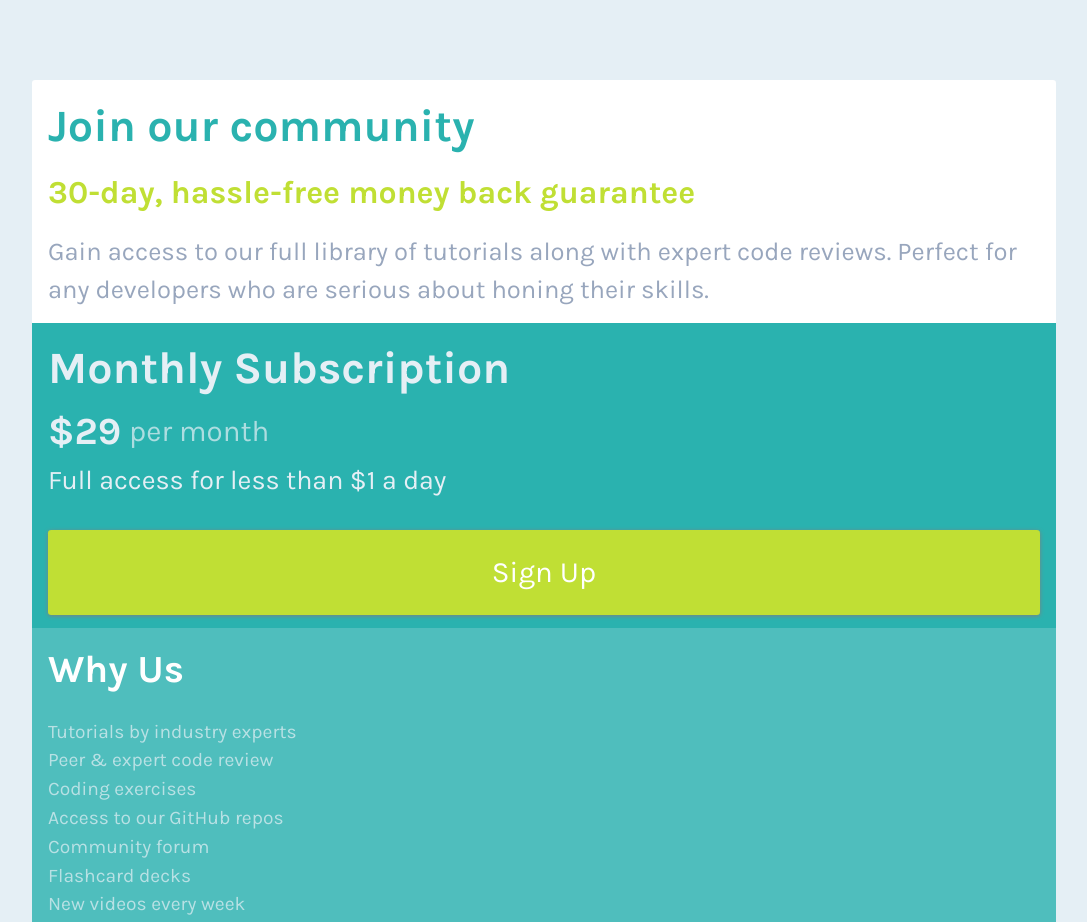
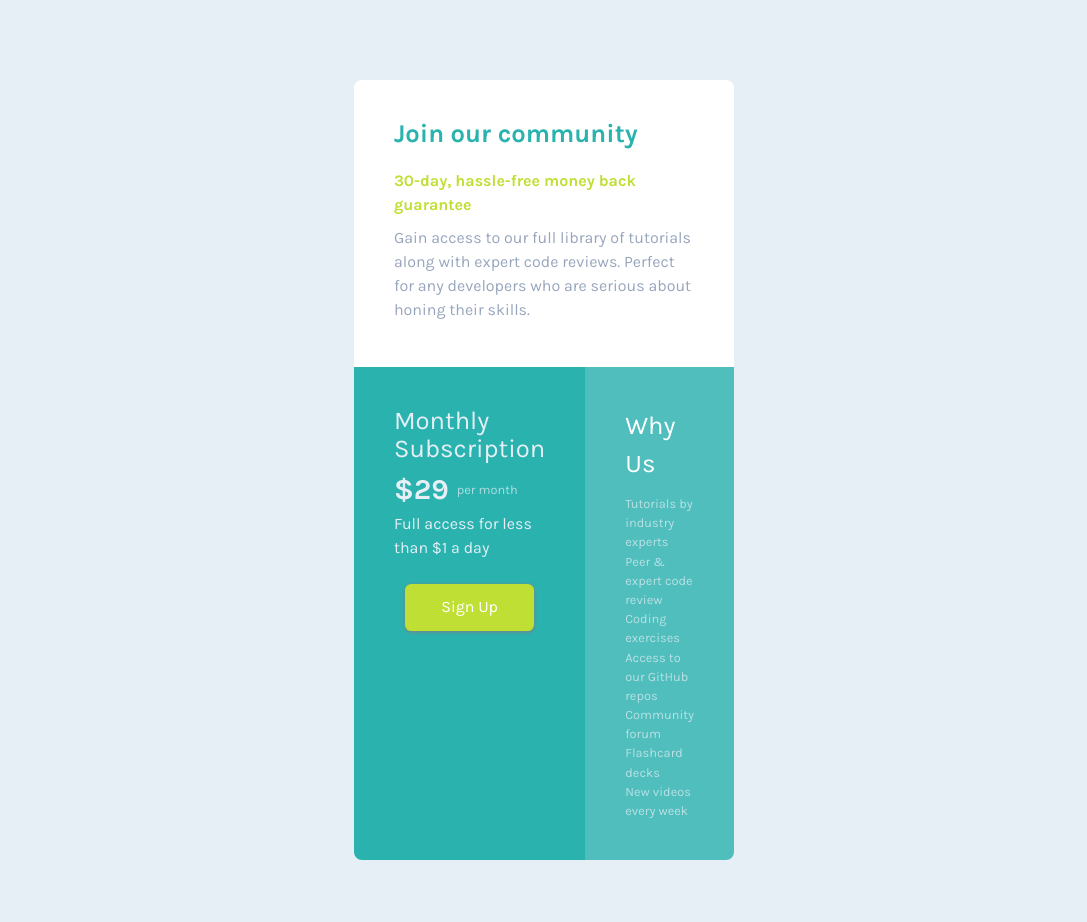
Before and after one commit to TM-WebD3V/Finished-Projects-Portofolio-Enter-Single-Grid-Card, a plain HTML site: page index.html in a window 1280 px wide. Shown: the top 922 px of the page, without its empty margins (96-1183 px from the left). Drawn offline with Linux system fonts and the light colour scheme.

Commit message:
final commit

```diff
--- a/index.html
+++ b/index.html
@@ -35,8 +35,8 @@
   <body>
     <main>
       <div class="main-card-component">
-        <div class="white-bg-component">
-          <h1 class="join">Join our community</h1>
+        <div class="white-bg-component padding-card">
+          <h1 class="join line-height">Join our community</h1>
           <h2 class="money-back">30-day, hassle-free money back guarantee</h2>
           <p class="first-info">
             Gain access to our full library of tutorials along with expert code
@@ -44,8 +44,8 @@
             their skills.
           </p>
         </div>
-        <div class="green-clr-component">
-          <h3 class="subscription">Monthly Subscription</h3>
+        <div class="green-clr-component padding-card">
+          <h3 class="subscription line-height">Monthly Subscription</h3>
           <div class="flex-price">
             <p class="dollar">&dollar;29</p>
             <p class="per-month">per month</p>
@@ -53,16 +53,30 @@
           <p class="second-info">Full access for less than &dollar;1 a day</p>
           <button class="sign-up-btn">Sign Up</button>
         </div>
-        <div class="light-green-clr-component">
+        <div class="light-green-clr-component padding-card">
           <h4 class="why">Why Us</h4>
           <ul role="list" class="list">
-            <li class="reasons">Tutorials by industry experts</li>
-            <li class="reasons">Peer &amp; expert code review</li>
-            <li class="reasons">Coding exercises</li>
-            <li class="reasons">Access to our GitHub repos</li>
-            <li class="reasons">Community forum</li>
-            <li class="reasons">Flashcard decks</li>
-            <li class="reasons">New videos every week</li>
+            <li class="reasons">
+              <a href="#" class="links">Tutorials by industry experts</a>
+            </li>
+            <li class="reasons">
+              <a href="#" class="links">Peer &amp; expert code review</a>
+            </li>
+            <li class="reasons">
+              <a href="#" class="links">Coding exercises</a>
+            </li>
+            <li class="reasons">
+              <a href="#" class="links">Access to our GitHub repos</a>
+            </li>
+            <li class="reasons">
+              <a href="#" class="links">Community forum</a>
+            </li>
+            <li class="reasons">
+              <a href="#" class="links">Flashcard decks</a>
+            </li>
+            <li class="reasons">
+              <a href="#" class="links">New videos every week</a>
+            </li>
           </ul>
         </div>
       </div>
--- a/style.css
+++ b/style.css
@@ -84,79 +84,100 @@ select {
   --karla-400: 400;
   --karla-700: 700;
 }
+/* Helper */
+
+.padding-card {
+  padding: 0.8rem 1rem 1rem 1rem;
+}
+
+.line-height {
+  line-height: 1.1;
+}
+
+/* actual code! */
+.links {
+  text-decoration: none;
+}
+
+.links:visited {
+  color: hsl(204 43% 20%);
+}
+
+.links:link {
+  color: hsl(204 43% 93% / 0.7);
+}
 * {
   font-family: var(--ff-karla);
 }
 
 body {
   background-color: var(--Light-Gray);
-  padding: min(10vw, 5rem) min(25vw, 8rem);
 }
 .main-card-component {
-  margin: 0 auto;
+  display: grid;
+  justify-content: center;
+  padding: 2.5rem 5.5rem;
 }
 .white-bg-component {
   background-color: white;
-  padding: 0.8em 1em;
+
   border-radius: 0.2em 0.2em 0 0;
 }
 
 .join {
   color: var(--Cyan);
-  font-size: min(3.5vw, 5rem);
-  margin-block-end: 0.2em;
+  font-size: 1rem;
 }
 
 .money-back {
   color: var(--Bright-Yellow);
-  font-size: min(2.5vw, 3rem);
-  margin-block-end: 0.5em;
+  font-size: 0.6em;
+  margin-block-end: 0.6em;
 }
 
 .first-info {
+  --Grayish-blue: hsl(217, 22%, 85%);
   color: var(--Grayish-Blue);
-  font-size: min(2vw, 2.3rem);
+  font-size: 0.6rem;
 }
 
 .green-clr-component {
   background-color: var(--Cyan);
-  padding: 0.8em 1em;
 }
 
 .subscription {
   color: var(--Light-Gray);
-  font-size: min(3.5vw, 5rem);
+  font-size: 0.925rem;
 }
 
 .flex-price {
   display: flex;
   align-items: center;
-  justify-content: baseline;
   flex-direction: row;
   gap: 0.5em;
 }
 
 .dollar {
   color: var(--Light-Gray);
-  font-size: min(3vw, 4rem);
+  font-size: 1rem;
   font-weight: var(--karla-700);
 }
 
 .per-month {
   color: hsl(204 43% 93% / 0.7);
-  font-size: min(2.3vw, 2.5rem);
+  font-size: 0.5rem;
 }
 
 .second-info {
   color: var(--Light-Gray);
-  font-size: min(2.1vw, 3rem);
+  font-size: 0.6rem;
 }
 
 .sign-up-btn {
   background-color: var(--Bright-Yellow);
   text-align: center;
   color: white;
-  font-size: min(2.3vw, 3rem);
+  font-size: 0.6rem;
   border-radius: 0.2rem;
   border: none;
   box-shadow: 0 1px 4px grey;
@@ -165,17 +186,24 @@ body {
   margin-block-start: 1em;
   width: 100%;
   padding: 0.7em 1.5em;
+  cursor: pointer;
+}
+
+.sign-up-btn:hover {
+  box-shadow: 0 0 1px black;
+  transition: 5ms ease-in-out;
 }
 
 .light-green-clr-component {
   --Cyan: hsl(179 62% 43% / 0.8);
   padding: 0.8em 1em;
   background-color: var(--Cyan);
+  border-radius: 0 0 0.2em 0.2em;
 }
 
 .why {
   color: white;
-  font-size: min(3vw, 4rem);
+  font-size: 1rem;
   margin-block-end: 0.5em;
 }
 
@@ -186,5 +214,90 @@ body {
 
 .reasons {
   color: hsl(204 43% 93% / 0.7);
-  font-size: min(1.5vw, 3rem);
+  font-size: 0.6rem;
 }
+
+@media (min-width: 700px) {
+  .main-card-component {
+    display: grid;
+    grid-template-columns: repeat(2, 1fr);
+    justify-content: center;
+  }
+
+  .join {
+    font-size: 1.6rem;
+    margin-bottom: 0.8em;
+  }
+
+  .money-back {
+    font-size: 1rem;
+  }
+
+  .first-info {
+    font-size: 1rem;
+    margin-bottom: 0.3rem;
+  }
+
+  .subscription {
+    font-size: 1.6rem;
+    font-weight: var(--karla-400);
+    margin-bottom: 0.2em;
+  }
+
+  .second-info {
+    font-size: 1rem;
+    margin-bottom: 1.5em;
+  }
+
+  .sign-up-btn {
+    padding: 0.725rem 1.6rem;
+    border-radius: 0.4rem;
+    font-size: 1rem;
+  }
+  .dollar {
+    font-size: 1.8rem;
+  }
+
+  .per-month {
+    font-size: 0.8rem;
+  }
+
+  .why {
+    font-size: 1.6rem;
+    margin-bottom: 0.4em;
+    font-weight: var(--karla-400);
+  }
+
+  .reasons {
+    font-size: 0.8rem;
+  }
+  .main-card-component > * {
+    padding: 1rem 1.5rem;
+  }
+  .white-bg-component {
+    grid-column: span 2;
+    border-radius: 0.5em 0.5em 0 0;
+  }
+
+  .green-clr-component {
+    border-radius: 0em 0em 0em 0.5em;
+  }
+
+  .light-green-clr-component {
+    border-radius: 0 0 0.5em 0;
+  }
+  .padding-card {
+    padding: 2rem;
+  }
+}
+@media (min-width: 1200px) {
+  .main-card-component {
+    padding: 5rem 30rem;
+  }
+  .sign-up-btn {
+    max-width: 85%;
+  }
+  .padding-card {
+    padding: 2.5rem;
+  }
+}
```
